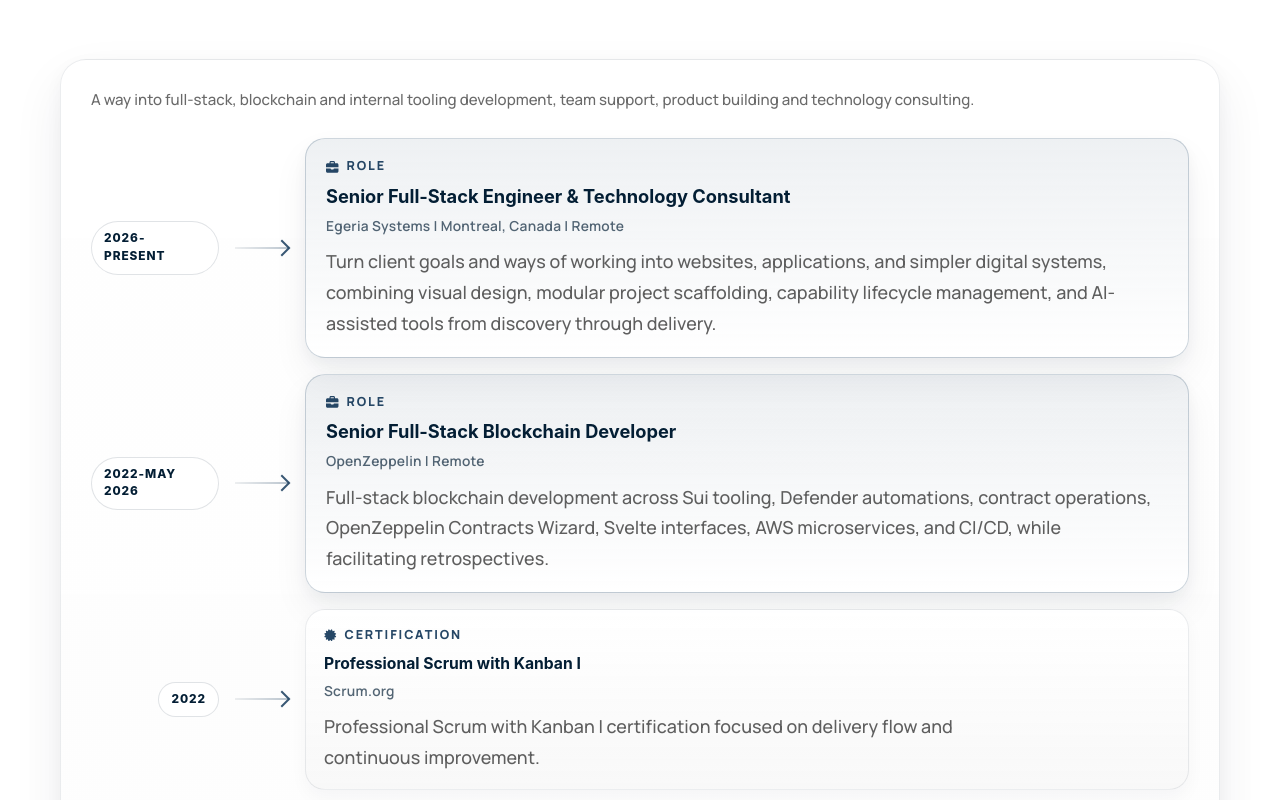
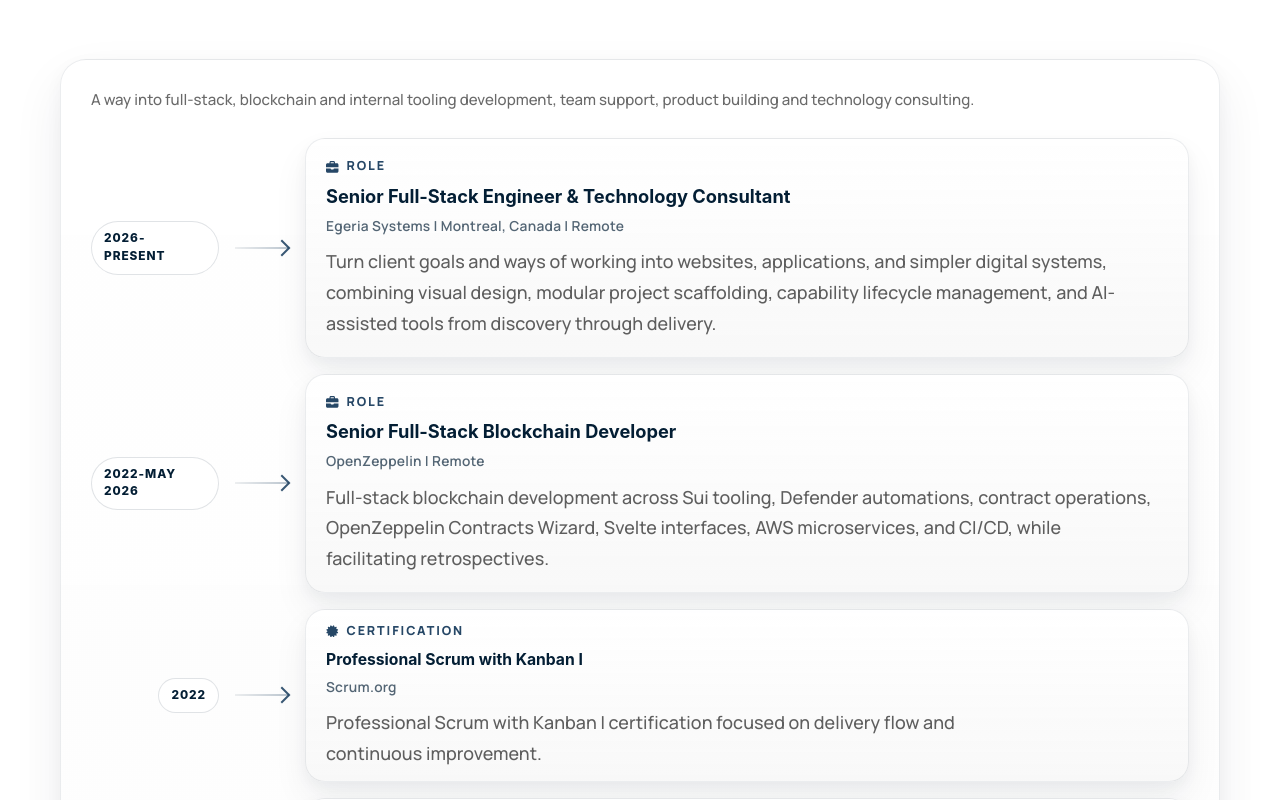
Before and after one commit to CoveMB/React-PersonalWebsite, a Next.js app: page / in a window 1280 px wide. Shown: the part 2420-3220 px from the top of the page. Built offline with nearby package versions, Linux system fonts and the light colour scheme.

Commit message:
Refine Career Path card hierarchy without role tint

```diff
--- a/public/static/css/_careerChronology.scss
+++ b/public/static/css/_careerChronology.scss
@@ -146,22 +146,14 @@
   text-wrap: pretty;
 }
 
-.careerChronologyItem--role {
-  .careerChronologyCard {
-    border-color: rgba(colors.$lightpurple, 0.2);
-    background: linear-gradient(180deg, rgba(colors.$lightpurple, 0.07) 0%, colors.$cardwhite 100%);
-  }
-
-  .careerChronologyTitle {
-    font-size: 1.14rem;
-  }
+.careerChronologyItem--role .careerChronologyTitle {
+  font-size: 1.14rem;
 }
 
 .careerChronologyItem--certification,
 .careerChronologyItem--education {
   .careerChronologyCard {
-    padding: 16px 18px;
-    box-shadow: 0 8px 18px rgba(colors.$darkpurple, 0.035);
+    padding: 12px 20px;
   }
 
   .careerChronologyTitle {
```
